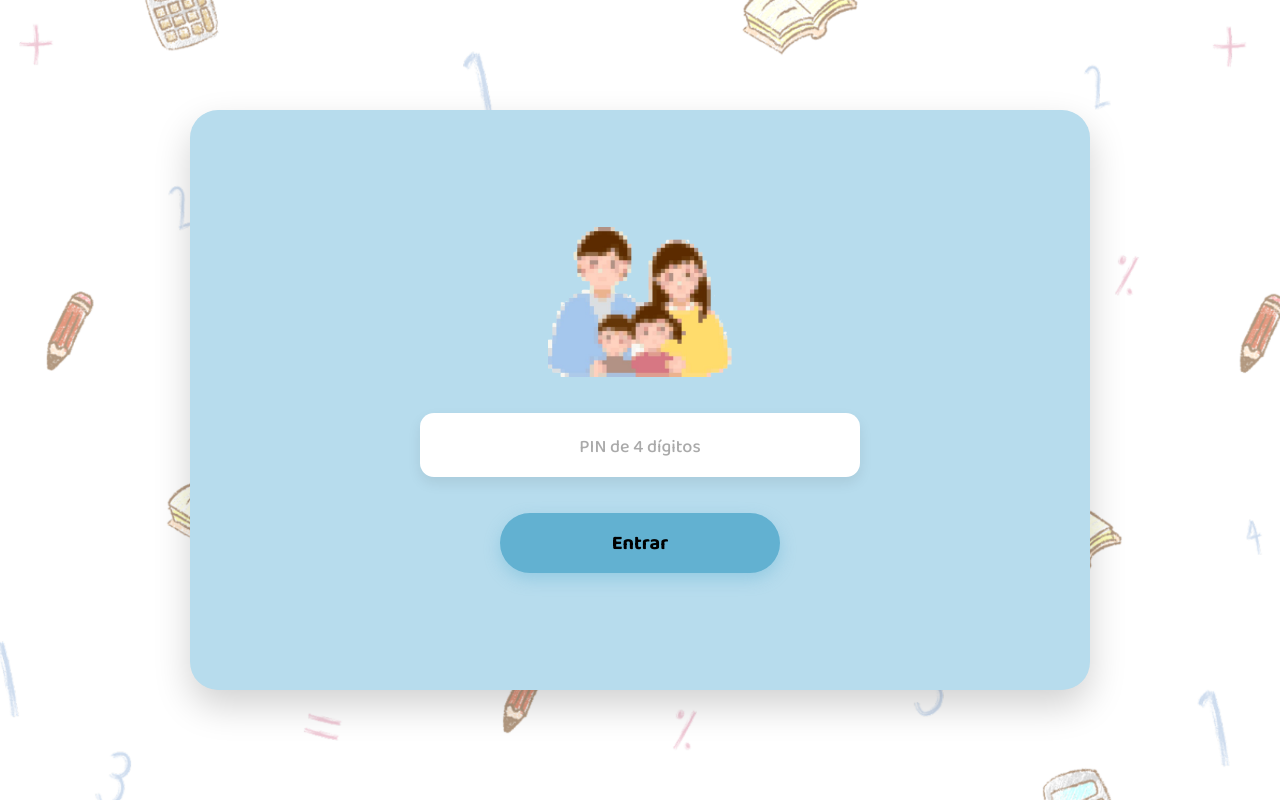
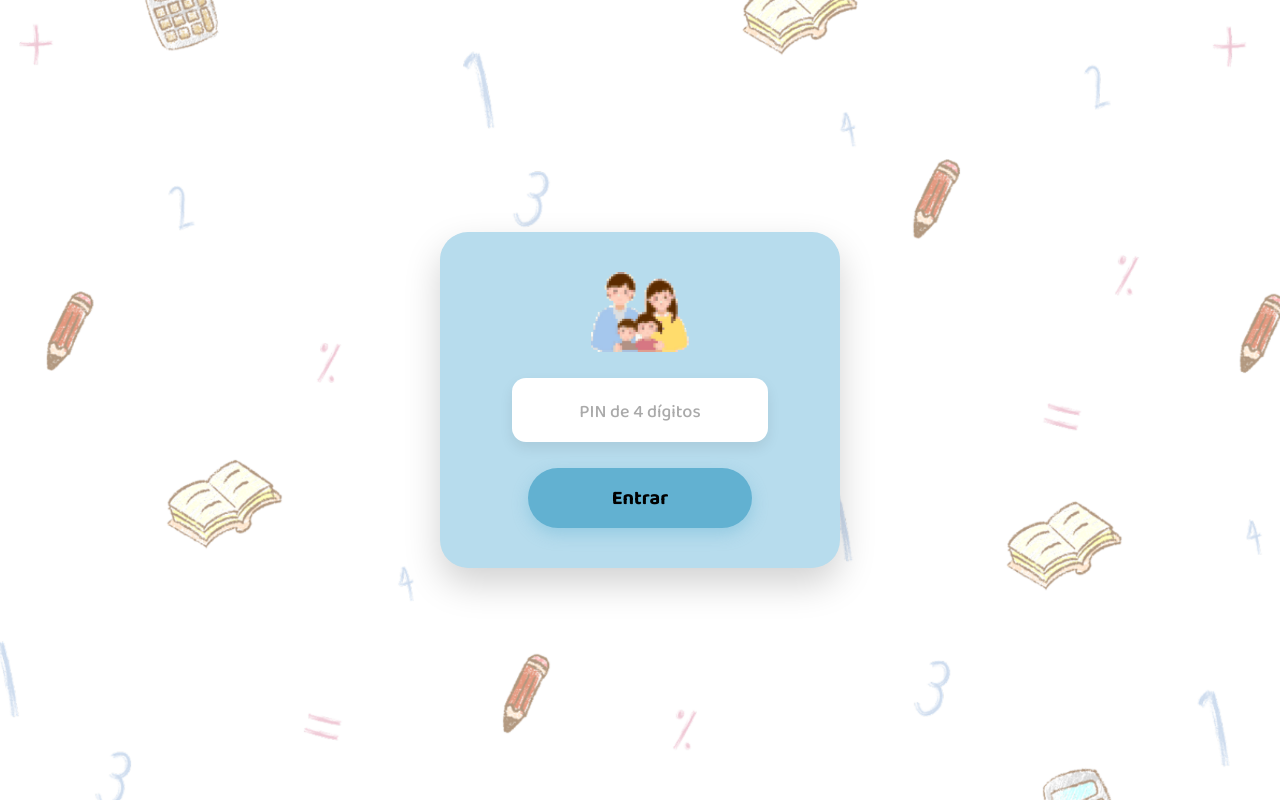
Before and after one commit to guiduke07-source/ludiko_main, a React (Vite) app: page /Areapais in a window 1280 px wide. Built offline with nearby package versions, Linux system fonts and the light colour scheme; what google-fonts would draw is missing.

Commit message:
atualização final

```diff
--- a/src/pages/Acesso/acesso.jsx
+++ b/src/pages/Acesso/acesso.jsx
@@ -21,9 +21,7 @@ function Acesso() {
   return (
     <div className="home-container" style={estiloFundo}>
       <div className="left-side">
-        <div className="logo-section">
-          <img src={logo} alt="Ludiko Logo" className="logo-img" />
-        </div>
+
 
         <h2 className="title-action">Entrar como:</h2>
 
@@ -37,8 +35,8 @@ function Acesso() {
               alt="Responsável"
               className="personagem"
               style={{
-                width: '40px',
-                height: '40px',
+                width: '30px',
+                height: '30px',
                 objectFit: 'contain',
                 imageRendering: 'pixelated',
               }}
@@ -55,8 +53,8 @@ function Acesso() {
               alt="Aluno(a)"
               className="personagem"
               style={{
-                width: '40px',
-                height: '40px',
+                width: '30px',
+                height: '30px',
                 objectFit: 'contain',
                 imageRendering: 'pixelated',
               }}
--- a/src/pages/Areapais/Areapais.css
+++ b/src/pages/Areapais/Areapais.css
@@ -25,23 +25,23 @@
 
 /* CARD AZUL (CONTAINER DO PIN) */
 .login-card {
-  width: min(900px, 90vw) !important;
-  min-height: 580px !important;
+  width: min(400px, 40vw) !important;
+  min-height: 200px !important;
   background: #b7dced !important;
   border-radius: 28px !important;
   display: flex !important;
   flex-direction: column !important;
   align-items: center !important;
   justify-content: center !important;
-  gap: 36px !important;
+  gap: 26px !important;
   padding: 40px !important;
   box-shadow: 0 16px 36px rgba(0, 0, 0, 0.18) !important;
 }
 
 /* PERSONAGEM DENTRO DO CARD */
 .personagem {
-  width: 190px !important;
-  height: 150px !important;
+  width: 100px ;
+  height: 80px;
   max-height: none !important;
   object-fit: contain !important;
   margin: 0 !important;
```
